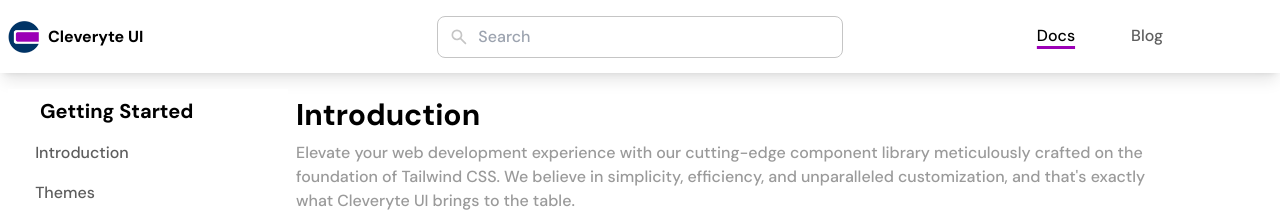
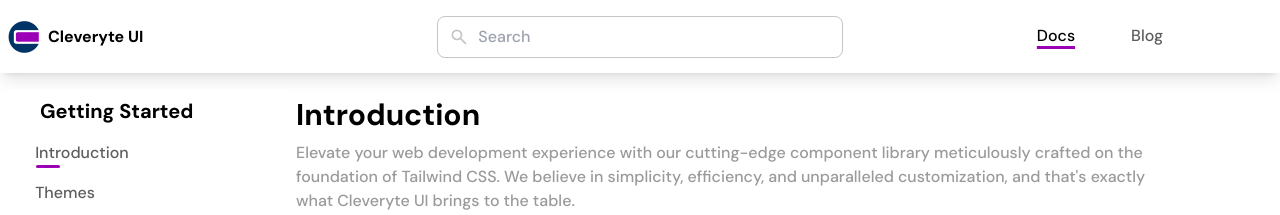
Before and after one commit to Cleveryte/cleveryte-ui, a React (Vite) app: page / in a window 1280 px wide. Shown: the top 215 px of the page. Built offline with nearby package versions, Linux system fonts and the light colour scheme; some icons are missing.

Commit message:
Restored sidebar hover functionality indicating current page location.

```diff
--- a/src/index.css
+++ b/src/index.css
@@ -26,6 +26,18 @@ body {
     margin-left: 1.7rem;
   }
 
-  .open-sans{
-    font-family: 'Open Sans', sans-serif;
+  .bottom-rounded {
+    position: relative;
+    display: inline-block;
   }
+
+  .bottom-rounded::after {
+    content: '';
+    position: absolute;
+    bottom: -3px; /* Distancia entre el texto y el borde inferior */
+    left: 28px;
+    width: 20%;
+    height: 3px; /* Grosor del borde inferior */
+    background-color: #9b00b6; /* Color del borde inferior */
+    border-radius: 5px; /* Radio para redondear los extremos */
+  }
--- a/src/views/BlogView.jsx
+++ b/src/views/BlogView.jsx
@@ -6,7 +6,7 @@ export default function BlogView() {
         <main className="container p-4">
             <div className="post-list grid lg:grid-cols-7 gap-10">
                 <div className="last-post my-4 col-span-4">
-                    <PostPreview postId={"1"}  size={"big"} image={PostImage1} topic={"Development"} title={"The journey starts here"} author={"Cleveryte"} date={"January 02, 2024"} description={"Embarking on CleveryteUI, we stand at the brink of a new journey. Today marks the initiation of the development phase for this components library, a pivotal step toward building websites with unprecedented speed and efficiency."} />
+                    <PostPreview postId={"1"}  size={"big"} image={PostImage1} topic={"Development"} title={"Introducing CleveryteUI: Revolutionizing web development with tailwindCSS components"} author={"Cleveryte"} date={"January 02, 2024"} description={"Embarking on CleveryteUI, we stand at the brink of a new journey. Today marks the initiation of the development phase for this components library, a pivotal step toward building websites with unprecedented speed and efficiency."} />
                 </div>
                 <div className="vertical-posts mt-4 col-span-3">
                     <PostPreview postId={""}  size={"small"} image={PostImage1} topic={"Development"} title={"The journey starts here"} author={"Cleveryte"} date={"January 02, 2024"} description={"Embarking on CleveryteUI, we stand at the brink of a new journey. Today marks the initiation of the development phase for this components library, a pivotal step toward building websites with unprecedented speed and efficiency."} />
```
